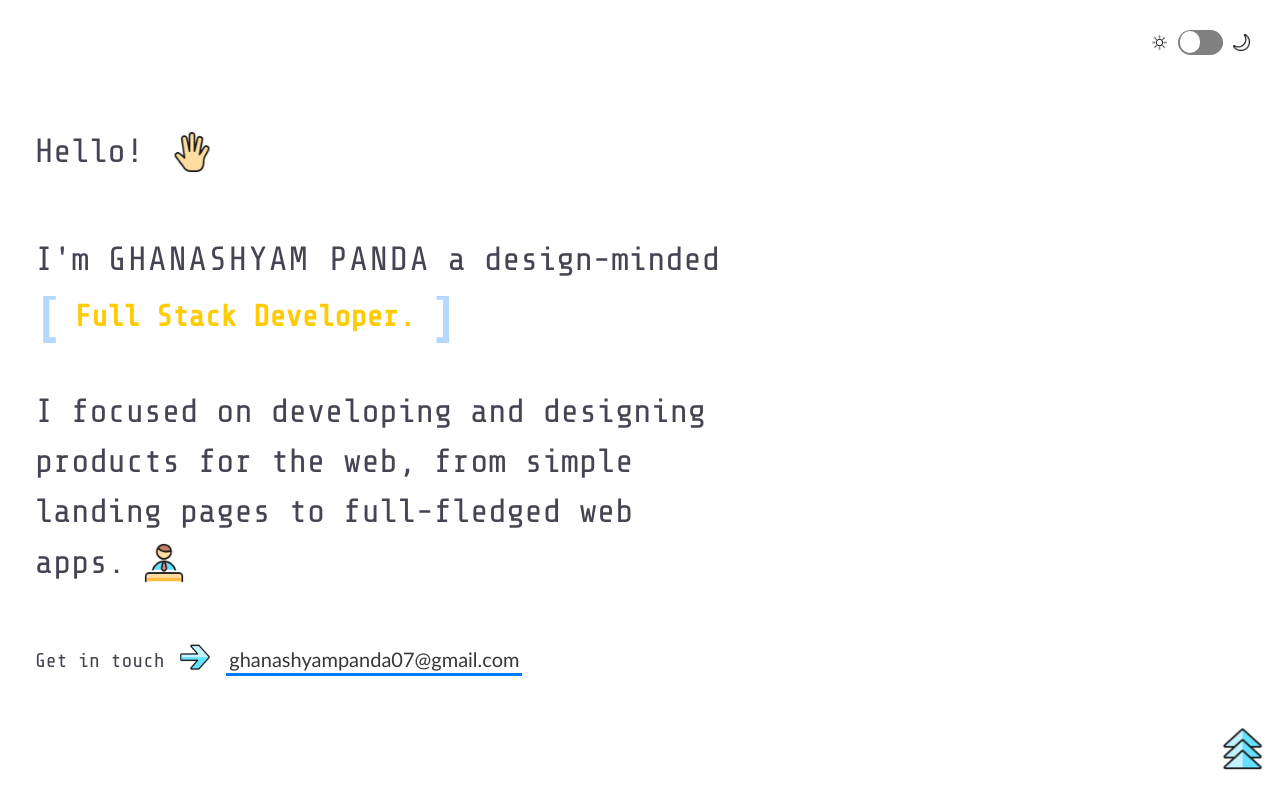
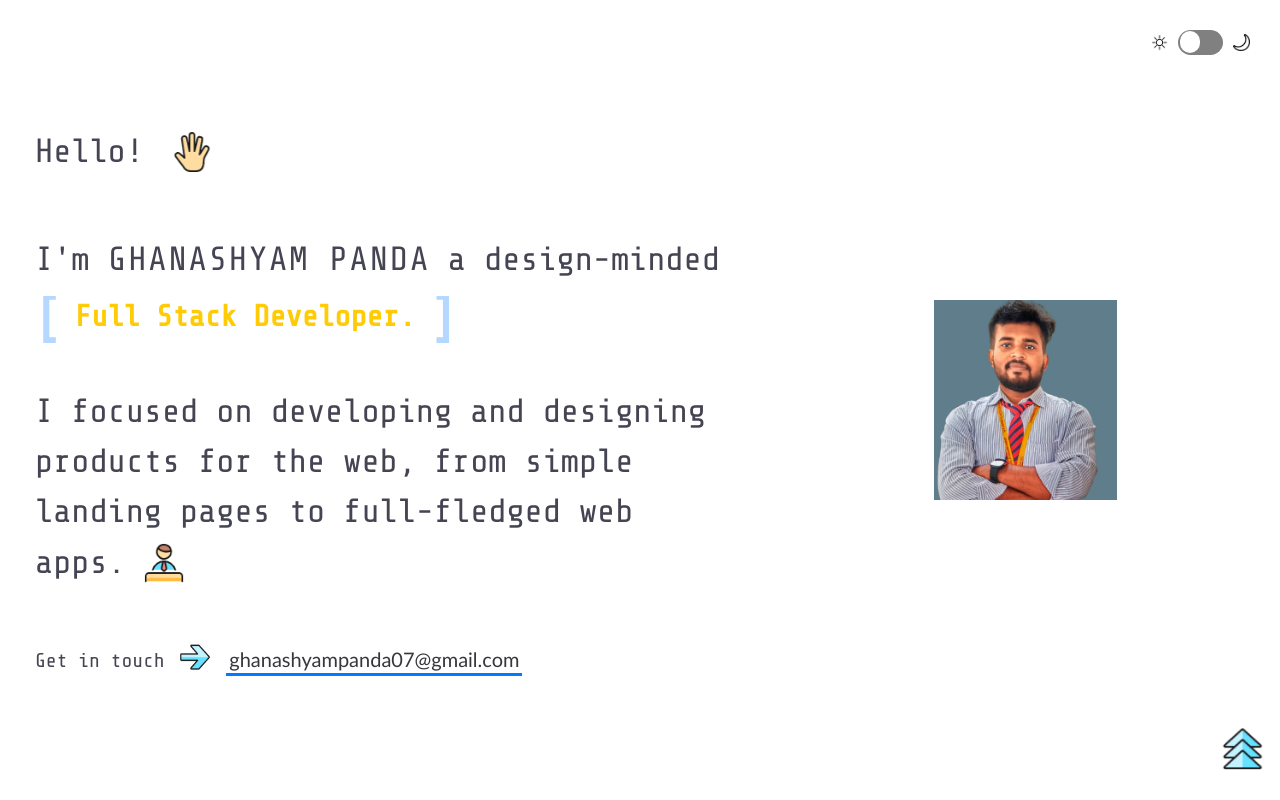
Before and after one commit to Ghanashyampanda/portfolio, a plain HTML site: page index.html in a window 1280 px wide. Shown: the top 800 px of the page. Drawn offline with nearby package versions, Linux system fonts and the light colour scheme.

Commit message:
3rd commit

```diff
--- a/index.html
+++ b/index.html
@@ -55,6 +55,9 @@
 				</span>
 			</h3>
 	</header>
+	<div class="photo">
+		<img src="./images/sibun.png" />
+	</div>
 
 	<section class = "section background" >
 		<div class="section_title">Bio</div>
--- a/style.css
+++ b/style.css
@@ -74,6 +74,24 @@ body .emoji, html .emoji {
 section.fadeIn{
     animation: fadeIn 2s forwards;
 }
+
+.right {
+
+  }
+  .photo{
+    /* height: 200px;
+    width: 100px;
+    background-color: red;
+    float: right; */
+
+  display: flex;
+  float: right;
+  width: 13%;
+  object-fit: cover;
+  height: 200px;
+  background-color: red;
+  transform: translate(-180px,-500px);
+  }
 
 .switch-wrapper{
                     display: -webkit-box;
```
Also changed, not shown: images/sibun.png (added), 1 other file. Lines whose indentation alone changed are shown as unchanged.
